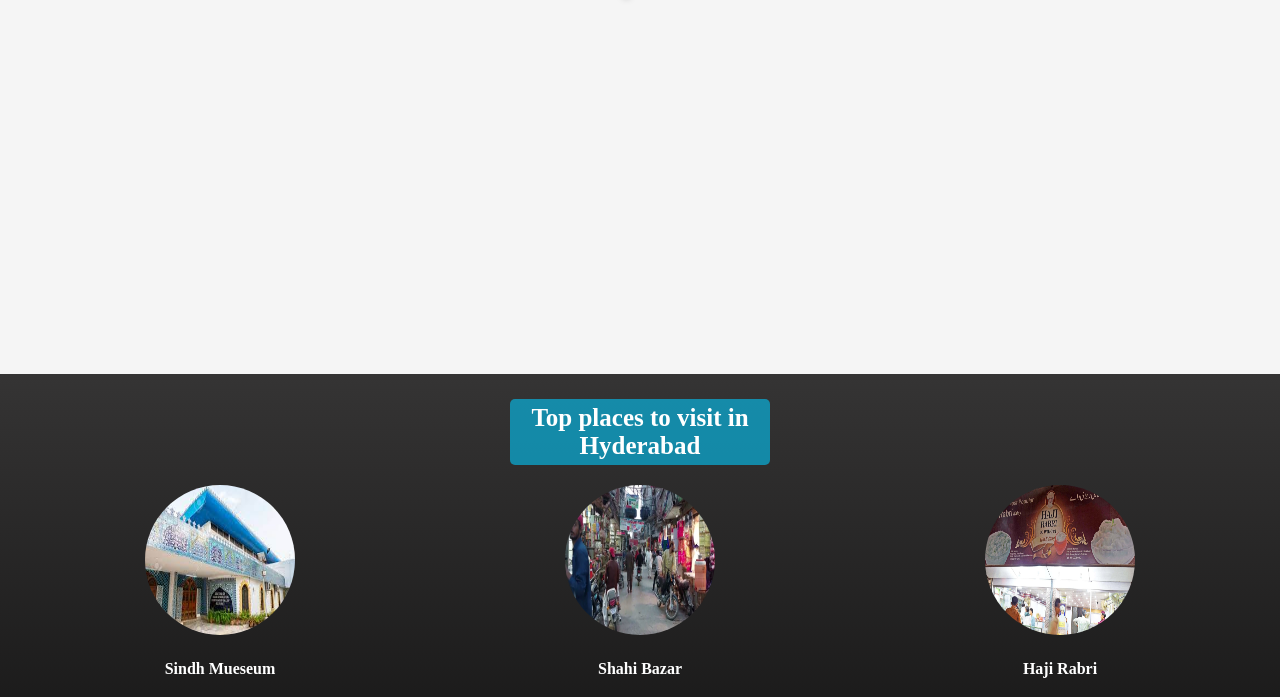
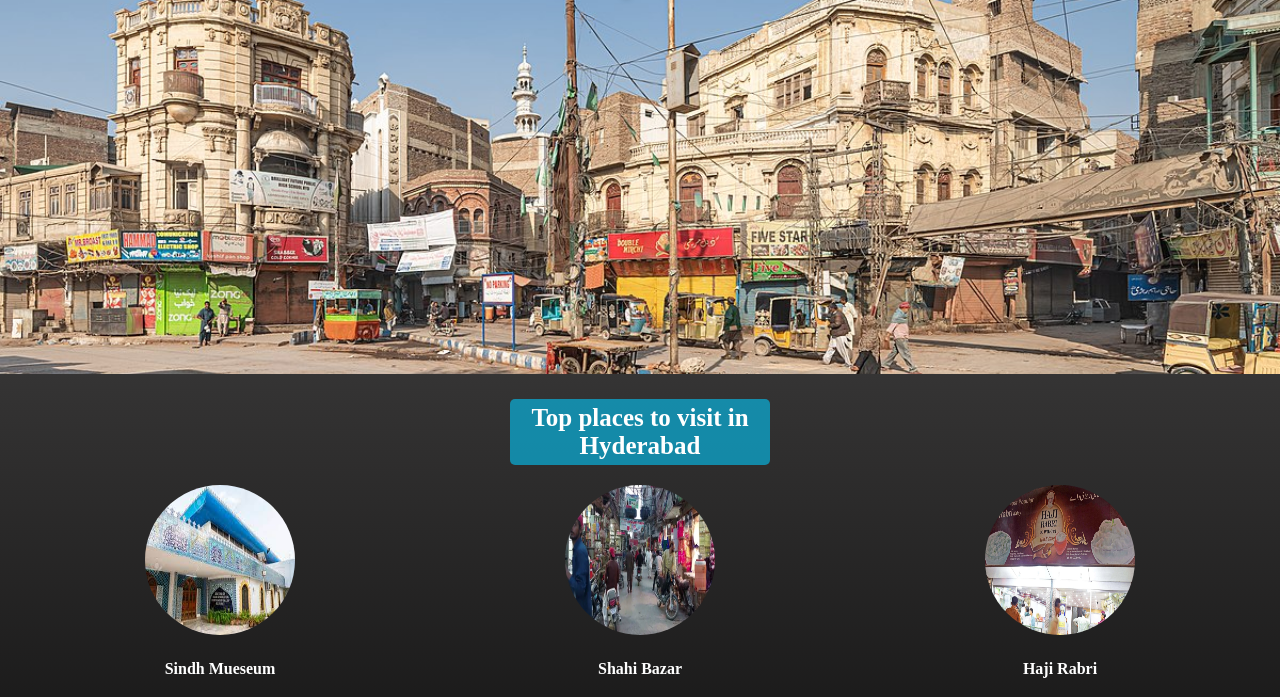
Before and after one commit to Maarij-Ahmed-Tahir/Tourist-Site, a plain HTML site: page index.html in a window 1280 px wide. Shown: the part 261-958 px from the top of the page. Drawn offline with Linux system fonts and the light colour scheme.

Commit message:
Update index.css

```diff
--- a/index.css
+++ b/index.css
@@ -20,7 +20,7 @@ border-radius: 10%;
 
 #city {
     height: 550px;
-    background: no-repeat url(/New-folder/hyderabad.jpg);
+    background: no-repeat url(hyderabad.jpg);
     background-size: cover;
 }
 
```
